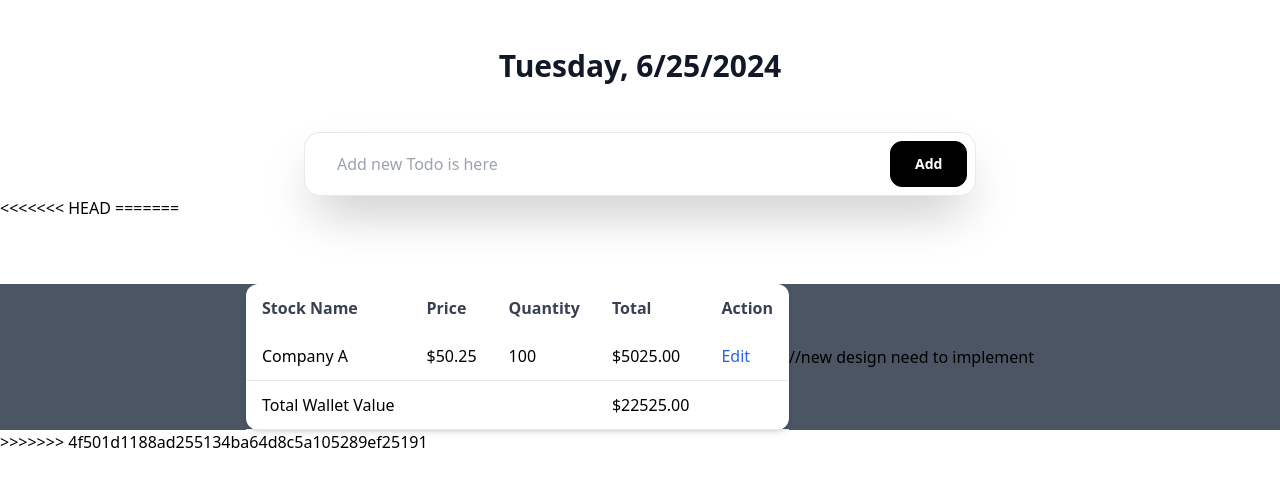
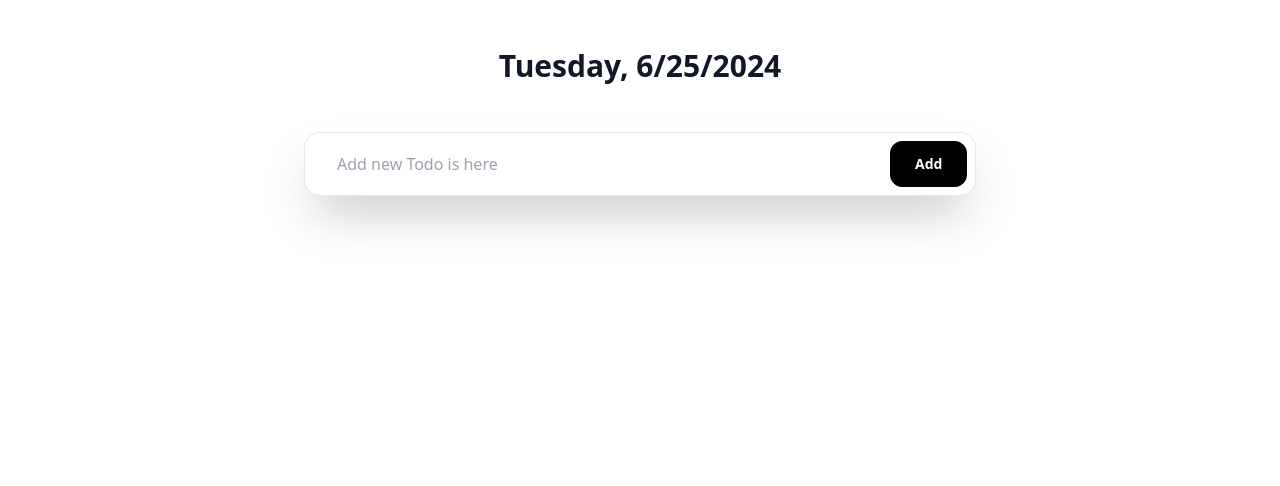
Before and after one commit to syam-ts/TODO, a website: page index.html in a window 1280 px wide. Drawn offline with nearby package versions, Linux system fonts and the light colour scheme.

Commit message:
table bug fixed

```diff
--- a/index.html
+++ b/index.html
@@ -50,50 +50,11 @@
     </div>
     </section>
 
-<<<<<<< HEAD
 
-=======
-    <section class="w-full bg-gray-600 mt-16">
-      <div class="flex items-center justify-center w-full">
-      <div class=" ">
-      <table class="bg-white shadow-md rounded-xl">
-      <thead>
-      <tr class="bg-blue-gray-100 text-gray-700">
-      <th class="py-3 px-4 text-left">Stock Name</th>
-      <th class="py-3 px-4 text-left">Price</th>
-      <th class="py-3 px-4 text-left">Quantity</th>
-      <th class="py-3 px-4 text-left">Total</th>
-      <th class="py-3 px-4 text-left">Action</th>
-      </tr>
-      </thead>
-      <tbody class="text-blue-gray-900">
-      <tr class="border-b border-blue-gray-200">
-      <td class="py-3 px-4">Company A</td>
-      <td class="py-3 px-4">$50.25</td>
-      <td class="py-3 px-4">100</td>
-      <td class="py-3 px-4">$5025.00</td>
-      <td class="py-3 px-4">
-      <a href="#" class="font-medium text-blue-600 hover:text-blue-800">Edit</a>
-      </td>
-      </tr>
 
-      <!-- Add more rows as needed -->
-      <tr class="border-b border-blue-gray-200">
-      <td class="py-3 px-4 font-medium">Total Wallet Value</td>
-      <td class="py-3 px-4"></td>
-      <td class="py-3 px-4"></td>
-      <td class="py-3 px-4 font-medium">$22525.00</td>
-      <td class="py-3 px-4"></td>
-      </tr>
-      </tbody>
-      </table>
 
-      </div>
 
-          //new design need to implement
-      </div>
-      </section>
->>>>>>> 4f501d1188ad255134ba64d8c5a105289ef25191
+
 
    <script src="./index.js"></script>
 </body>
```
